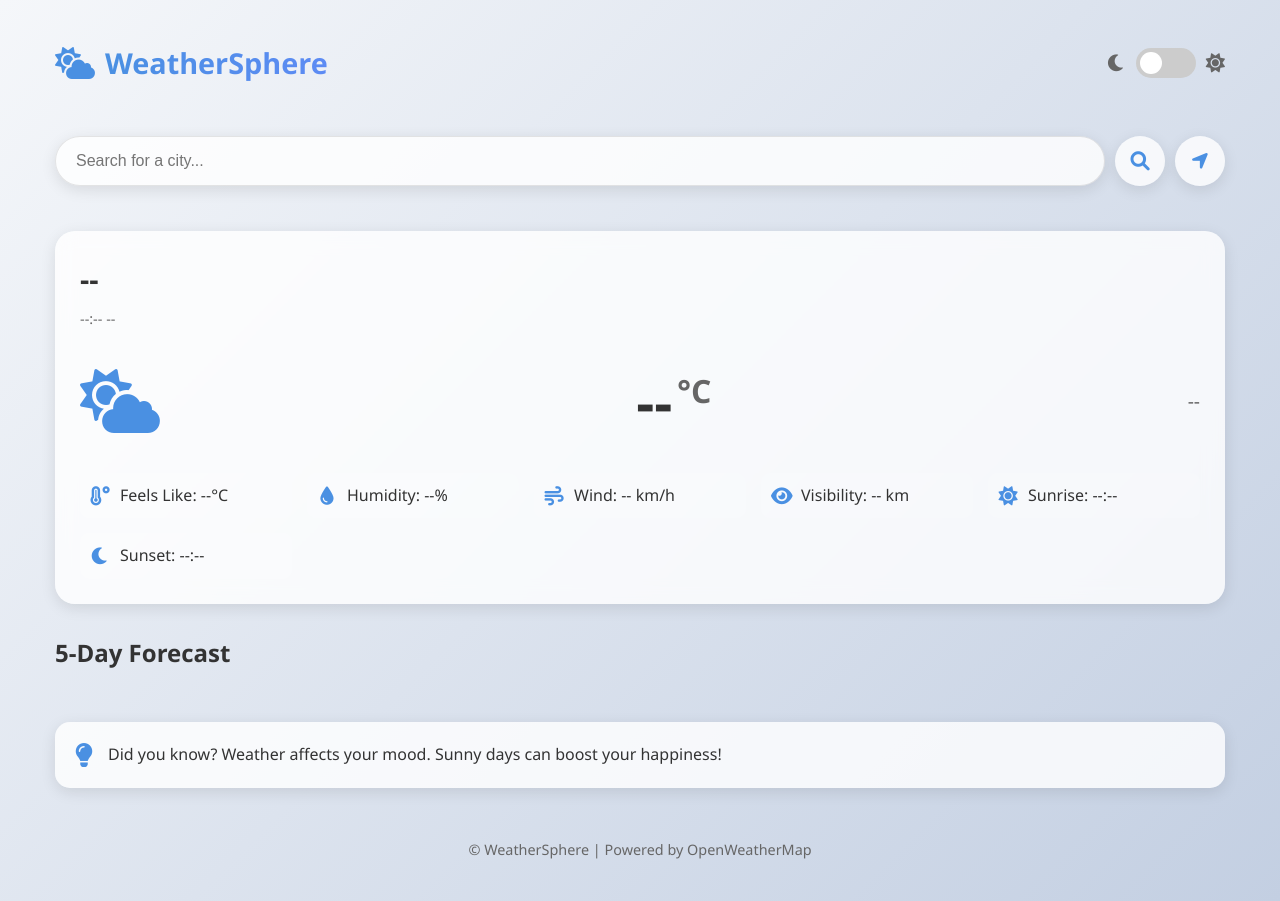
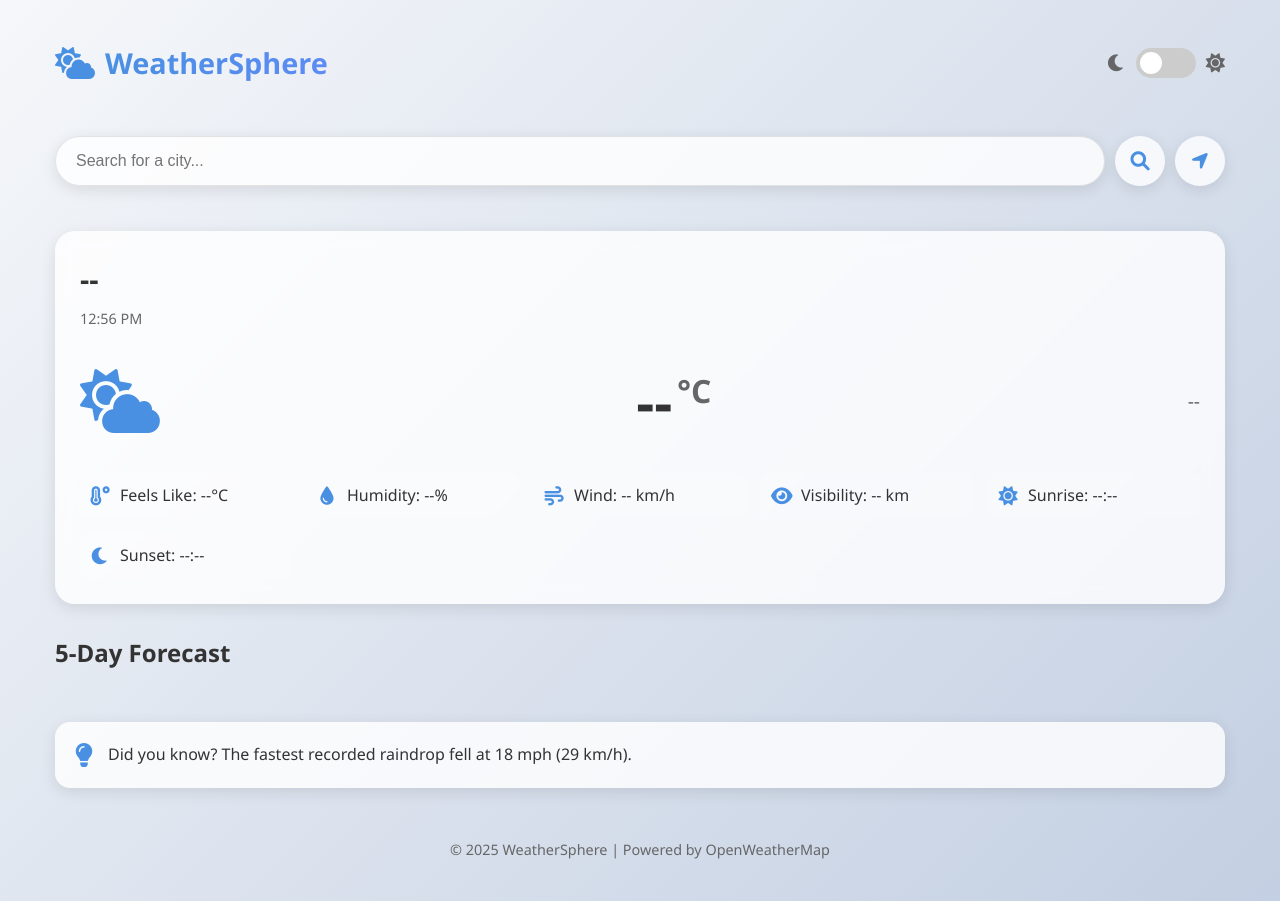
Before and after one commit to Poojitha-Byatholi/Weather-Forecast, a plain HTML site: page index.html in a window 1280 px wide. Drawn offline with Linux system fonts and the light colour scheme; files that its build step writes are made by us from their sources.

Commit message:
Update index.html

```diff
--- a/index.html
+++ b/index.html
@@ -5,7 +5,7 @@
     <meta name="viewport" content="width=device-width, initial-scale=1.0">
     <title>WeatherSphere - Modern Weather App</title>
     <link rel="stylesheet" href="https://cdnjs.cloudflare.com/ajax/libs/font-awesome/6.0.0-beta3/css/all.min.css">
-    <link rel="stylesheet" href="css/styles.css">
+    <link rel="stylesheet" href="styles.css">
     <link rel="icon" href="images/favicon.ico" type="image/x-icon">
 </head>
 <body class="light-theme">
@@ -114,6 +114,6 @@
         <p>Loading weather data...</p>
     </div>
 
-    <script src="js/script.js"></script>
+    <script src="script.js"></script>
 </body>
 </html>
```
